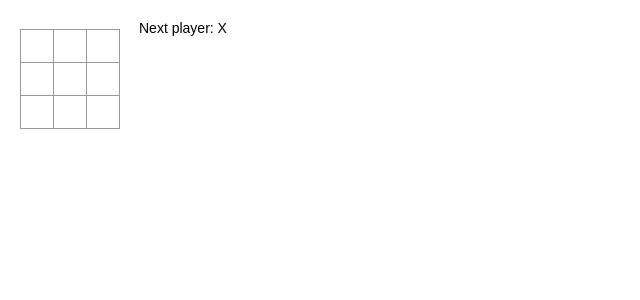
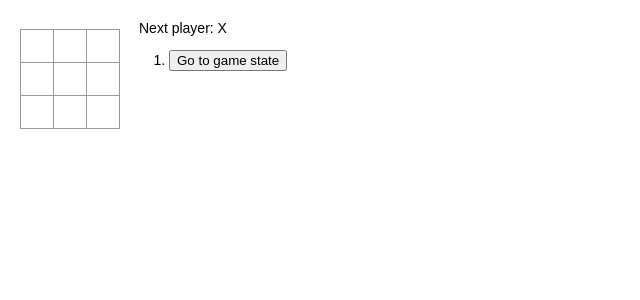
Before and after one commit to danielzhang183/dz-tictactoe, a React (Vite) app: page / in a window 1280 px wide. Shown: the top 300 px of the page, without its empty margins (0-640 px from the left). Built offline with nearby package versions, Linux system fonts and the light colour scheme.

Commit message:
feat: finish history approach

```diff
--- a/src/App.jsx
+++ b/src/App.jsx
@@ -52,11 +52,12 @@
     this.state = {
       history: [{ squares: Array(9).fill(null) }],
       xIsNext: true,
+      stepNumber: 0,
     }
   }
 
   handleClick(i) {
-    const history = this.state.history
+    const history = this.state.history.slice(0, this.state.stepNumber + 1)
     const current = history[history.length - 1]
     const squares = current.squares.slice()
     if (calculateWinner(squares) || squares[i])
@@ -66,13 +67,33 @@
     this.setState({
       history: history.concat([{ squares }]),
       xIsNext: !this.state.xIsNext,
+      stepNumber: history.length,
+    })
+  }
+
+  jumpTo(step) {
+    this.setState({
+      stepNumber: step,
+      xIsNext: (step % 2) === 0,
     })
   }
 
   render() {
     const history = this.state.history
-    const current = history[history.length - 1]
+    const current = history[this.state.stepNumber]
     const winner = calculateWinner(current.squares)
+
+    const moves = history.map((step, move) => {
+      const desc = move
+        ? `Go to move #${move}`
+        : 'Go to game state'
+      return (
+        <li key={move}>
+          <button onClick={() => this.jumpTo(move)}>{desc}</button>
+        </li>
+      )
+    })
+
     let status
     if (winner)
       status = `Winner: ${winner}`
@@ -88,7 +109,7 @@
         </div>
         <div className="game-info">
           <div>{status}</div>
-          <ol></ol>
+          <ol>{moves}</ol>
         </div>
       </div>
     )
```
